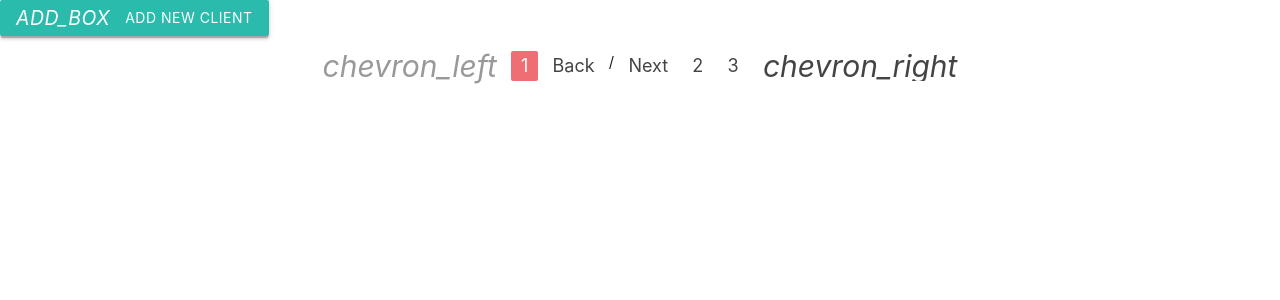
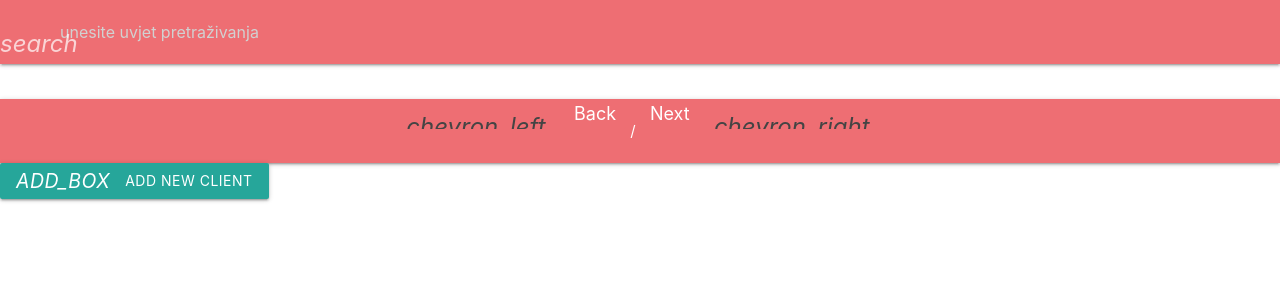
Before and after one commit to dcavajda/MVClawfirmMat, a PHP site: template app/view/privatno/clients/index.phtml in a window 1280 px wide. Shown: the top 300 px of the page. Run offline with PHP 8.4, Linux system fonts and the light colour scheme; the template is opened without the code that fills it, so the values that code supplies are empty; some libraries are stand-ins or nearby versions.

Commit message:
work on client and legal case

```diff
--- a/app/config.php
+++ b/app/config.php
@@ -10,11 +10,9 @@
 "lozinka"=>"dcavajda"
 
     ],
-    "stavakaPoStranici"=>12
+    "stavakaPoStranici"=>6
 
 ];
-
-
 //"server"=>"localhost",
 //"baza"=>"lawfirm",
 //"korisnik"=>"edunova",
--- a/app/view/privatno/clients/index.phtml
+++ b/app/view/privatno/clients/index.phtml
@@ -1,7 +1,22 @@
-<a href="<?php echo App::config("url") ?>clients/pripremaNovi"
-class="waves-effect waves-light btn center-align">
-<i class="material-icons left">add_box</i> Add new client</a>
-</a>
+
+<nav>
+    <div class="nav-wrapper">
+      <form action="" method="get">
+        <div class="input-field">
+          <input type="search" required
+           type="text" name="uvjet" id="uvjet" placeholder="unesite uvjet pretraživanja"
+           value="<?php echo App::param("uvjet") ?>" />
+          <input type="hidden" name="trazi" value="true" />
+          <label class="label-icon" for="search"><i class="material-icons">search</i></label>
+          <i class="material-icons">close</i>
+        </div>
+      </form>
+    </div>
+</nav>
+
+
+
+<div class="grid-x">
 <div id="container">
   <div class="row">
         <?php foreach($clients as $client): ?>
@@ -12,15 +27,16 @@
                     <div class="card-title teal accent-4 black-text">
                     <h5>Client information</h5>
                     </div>
-                    <img src="<?php echo App::config("url") ?>public/img/nepoznataOsoba.png">
                     <ul class="collection">
-                    <li>Firstname: <?php echo $client->firstname?></li>
-                    <li>Lastname: <?php echo $client->lastname?></li>
+                    <li>Firstname: <?php echo $client->firstname ?></li>
+                    <li>Lastname: <?php echo $client->lastname ?></li>
+                    <li>IBAN: <?php echo $client->IBAN?></li>
                     <li>OIB: <?php echo $client->OIB?></li>
-                    <li>IBAN: <?php echo $client->IBAN?></li>
                     </ul>
+
                     <div>
-                      <a title="Obriši <?php echo $client->client_id ?>"
+
+                    <a title="Obriši"
                     onclick="return confirm('Sigurno obrisati <?php echo $client->client_id ?>?');"
                     href="<?php
                     echo App::config("url")
@@ -28,7 +44,7 @@
 
                     <div class="btn btn-block btn-large red accent-2">Delete client</div>
                     </a>
-                      <a title="promjeni <?php echo $client->firstname ?>"
+                    <a title="promjeni"
                     href="<?php echo App::config("url")?>clients/pripremaPromjeni/
                     <?php echo $client->client_id ?>">
                     <div class="btn btn-block btn-large yellow accent-4">Change information</div>
@@ -40,25 +56,38 @@
             </div>
           </div>
         <?php endforeach;?>
+        </div>
 
-      <ul class="pagination center">
-        <li class="disabled"><a href="#!"><i class="material-icons">chevron_left</i></a></li>
-        <li class="active"><a href="#!">1</a></li>
-        <li class="pagination-previous">
-            <a href="<?php echo App::config("url")?>polaznik/index/<?php echo $prethodnaStranica ?>"
-            aria-label="Prethodna stranica">Back</a>
+    <nav>
+      <div class="pagination center">
+        <form>
+        <li class="waves-effect"><a href="<?php echo App::config("url")?>clients/index/<?php echo $prethodnaStranica ?>?uvjet=<?php echo App::param("uvjet") ?>">
+        <i class="material-icons">chevron_left</i></a></li>
+        <li class="pagination-previous"></li>
+        <li class="active">
+        <a href="<?php echo App::config("url")?>clients/index/<?php echo $prethodnaStranica ?>?uvjet=<?php echo App::param("uvjet") ?>"
+        >Back</a>
         </li>
         <li class="current"><?php echo $stranica . "/" . $ukupnoStranica ?></li>
-            <li class="pagination-next">
-                <a href="<?php echo App::config("url")?>polaznik/index/<?php echo $sljedecaStranica ?>"
-              aria-label="Sljedeća stranica">Next</a>
+        <li class="active">
+        <a href="<?php echo App::config("url")?>clients/index/<?php echo $sljedecaStranica ?>?uvjet=<?php echo App::param("uvjet") ?>"
+        >Next</a>
         </li>
-        <li class="waves-effect"><a href="#!">2</a></li>
-        <li class="waves-effect"><a href="#!">3</a></li>
-        <li class="waves-effect"><a href="#!"><i class="material-icons">chevron_right</i></a></li>
-      </ul>
+        <li class="waves-effect"><a href="<?php echo App::config("url")?>clients/index/<?php echo $sljedecaStranica ?>?uvjet=<?php echo App::param("uvjet") ?>">
+        <i class="material-icons">chevron_right</i></a></li>
+        <li class="pagination-back"></li>
+        </form>
       </div>
       </div>
+</div>
+<a href="<?php echo App::config("url") ?>clients/pripremaNovi"
+class="waves-effect waves-light btn center-align">
+<i class="material-icons left">add_box</i> Add new client</a>
+</a>
+
+
+
+
 
 
 <style>
```
Also changed, not shown: app/controller/clientsController.php (+11 -2 lines), app/model/client.php (+8 -5 lines), app/model/legal_case.php (+9 -4 lines), app/view/privatno/legal_cases/index.phtml (+7 -6 lines), 1 other file. Lines whose indentation alone changed are shown as unchanged.
